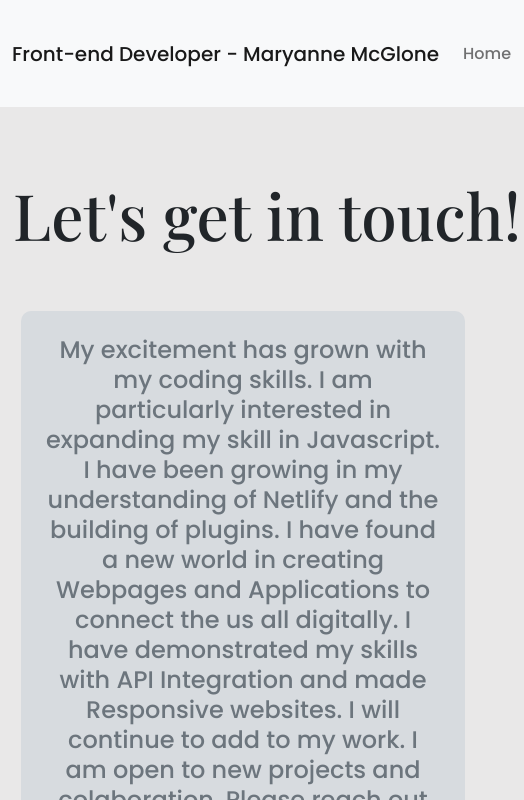
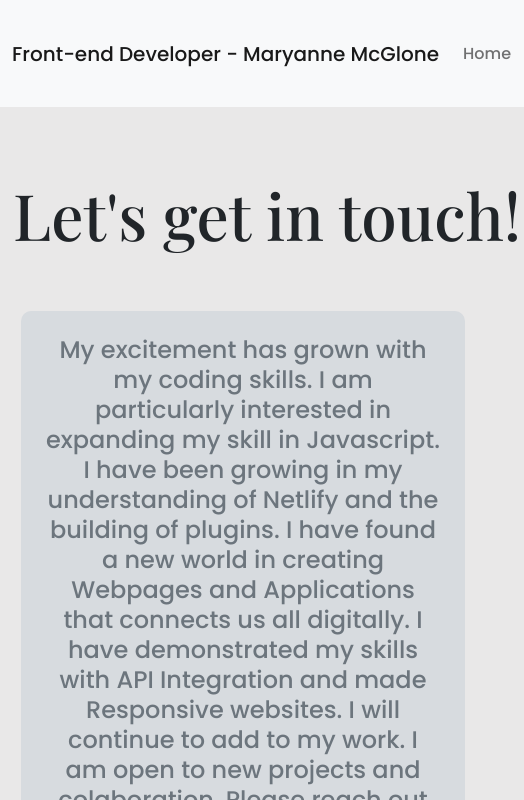
Before and after one commit to inksp0ts09/portfolio-maryanne, a plain HTML site: page contact.html in a window 1280 px wide. Shown: the top 800 px of the page, 107-631 px from the left. Drawn offline with nearby package versions, Linux system fonts and the light colour scheme.

Commit message:
updated phrasing on contact page

```diff
--- a/contact.html
+++ b/contact.html
@@ -95,13 +95,13 @@
                 interested in expanding my skill in Javascript. I have been
                 growing in my understanding of Netlify and the building of
                 plugins. I have found a new world in creating Webpages and
-                Applications to connect the us all digitally. I have
-                demonstrated my skills with API Integration and made Responsive
-                websites. I will continue to add to my work. I am open to new
-                projects and colaboration. Please reach out whether you have a
-                project, or want to network through this new world together. I
-                am seeking experience and opportunities in Front-end web
-                development. Maybe my next project is yours?
+                Applications that connects us all digitally. I have demonstrated
+                my skills with API Integration and made Responsive websites. I
+                will continue to add to my work. I am open to new projects and
+                colaboration. Please reach out whether you have a project, or
+                want to network through this new world together. I am seeking
+                experience and opportunities in Front-end web development. Maybe
+                my next project is yours?
                 <br />
               </p>
             </div>
```
